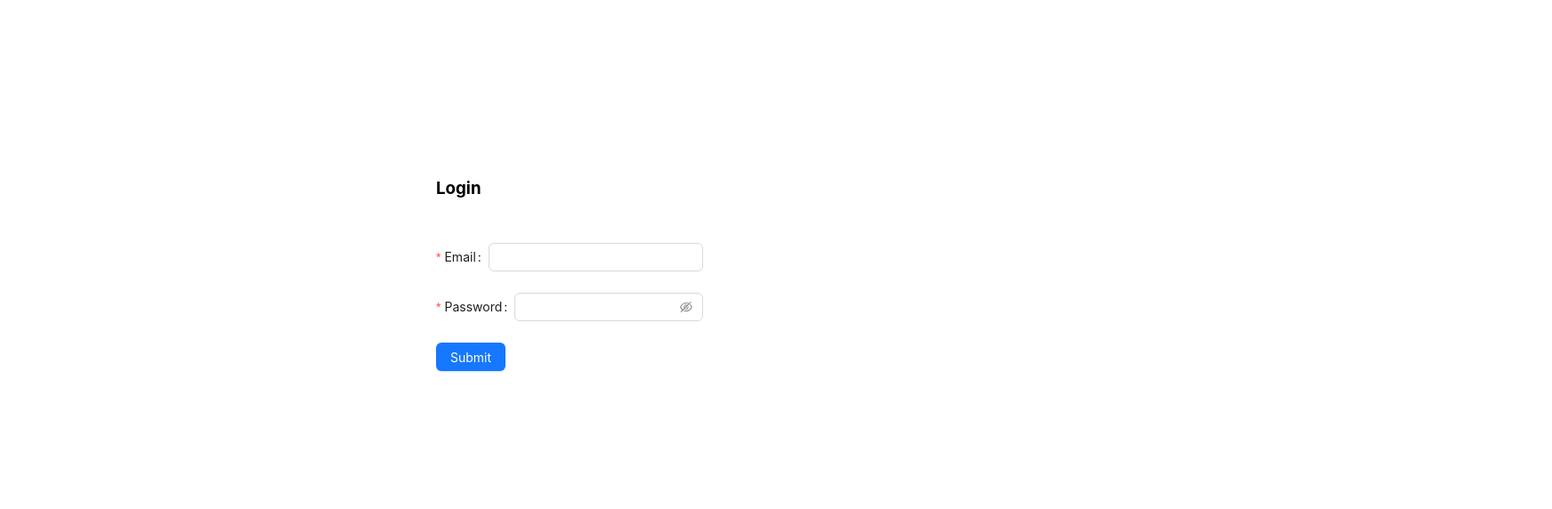
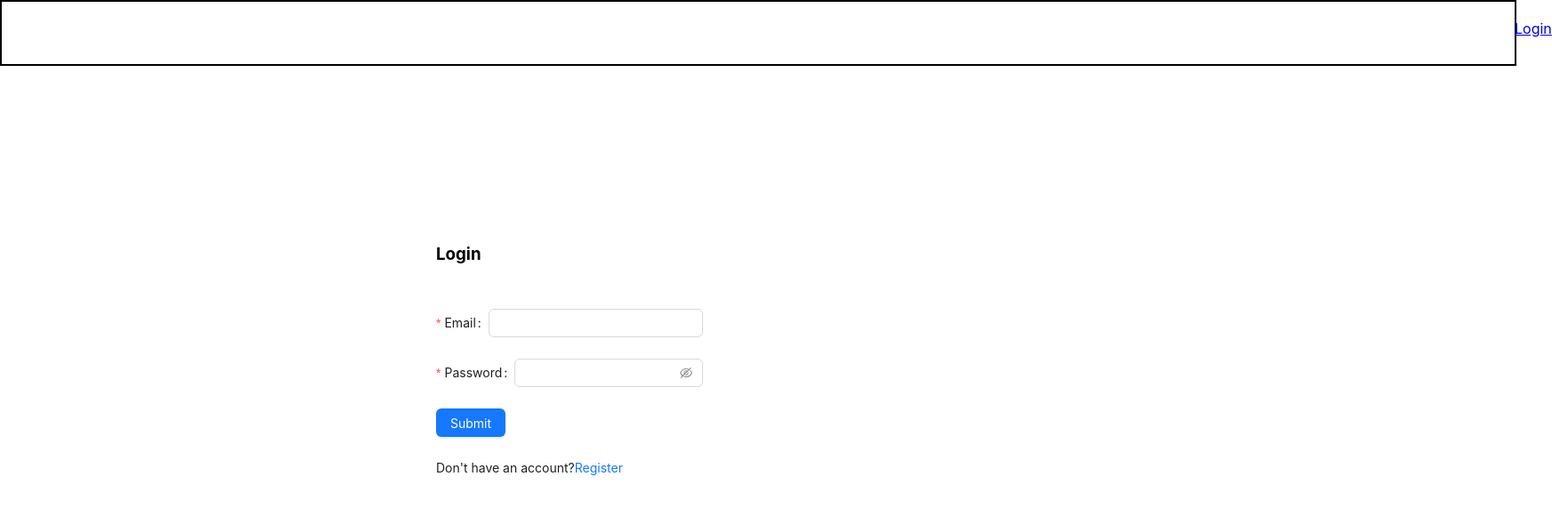
Before and after one commit to pavanrajyaguru/Market-Pulse-Repo, a React (Create React App) app in the folder MarketPulse_proj/react-app/: page /login in a window 1280 px wide. Shown: the top 572 px of the page at 89% size, 1744 px wide, since content can reach past the window. Built offline with nearby package versions, Linux system fonts and the light colour scheme.

Commit message:
card meta.company name , percentage , toast message

```diff
--- a/MarketPulse_proj/react-app/package.json
+++ b/MarketPulse_proj/react-app/package.json
@@ -12,6 +12,7 @@
     "react-dom": "^18.2.0",
     "react-router-dom": "^6.22.3",
     "react-scripts": "5.0.1",
+    "react-toastify": "^10.0.4",
     "web-vitals": "^2.1.4"
   },
   "scripts": {
--- a/MarketPulse_proj/react-app/src/App.css
+++ b/MarketPulse_proj/react-app/src/App.css
@@ -8,7 +8,15 @@
 
  .container-card{
     justify-items: center;
-    margin-top: 200px;
+    margin-top: 60px;
     margin-left: 60px;
+    margin: auto;
+ }
 
+ .container-nav{
+   padding-top: 20px;
+   padding-left: 1700px;
+   height: 50px;
+   width: auto;
+   border: 2px solid black;
  }
--- a/MarketPulse_proj/react-app/src/App.js
+++ b/MarketPulse_proj/react-app/src/App.js
@@ -3,20 +3,30 @@ import Login from './components/Login'
 import Register from './components/Register'
 import {BrowserRouter as Router , Routes,Route} from "react-router-dom"
 import Cards from "./components/Cards"
+import Header from './components/Header'
 const App = () => {
+
   return (
     <>
 
-    {/* <Login/>
-    <Register/> */}
+    <Router>
+      <Header />
+      <Routes>
+        <Route path='/login' element={<Login />}/>
+        <Route path='/register' element={<Register />}/>
+        <Route path='/' element={<Cards />}/>
 
-    <Router>
-      <Routes>
-        <Route path= "/login" element={<Login />}/>
-        <Route path= "/" element={<Cards />}/>
-        <Route path= "/register" element={<Register />}/>
       </Routes>
     </Router>
+
+    {/* <Router>
+    <Header />
+      <Routes>
+        <AuthRoute path="/login" element={<Login/>} isAuthenticated = {isAuthenticated()} fallback="/"/>
+        <AuthRoute path="/register" element={<Register/>} isAuthenticated = {isAuthenticated()} fallback="/"/>
+        <ProtectedRoute path="/" element={<Cards />} isAuthenticated = {isAuthenticated()} fallback="/login"/>
+      </Routes>
+    </Router> */}
 
     </>
   )
--- a/MarketPulse_proj/react-app/src/components/Cards.js
+++ b/MarketPulse_proj/react-app/src/components/Cards.js
@@ -1,11 +1,12 @@
 import React, { useEffect, useState } from 'react'
-import { Card, Space, Button ,Spin} from "antd"
+import { Card, Space, Button, Spin, Modal } from "antd"
 import { ArrowRightOutlined } from '@ant-design/icons';
 import '../App.css'
 import axios from 'axios'
 const Cards = () => {
     const [cardTitle, setCardTitle] = useState([])
-    const [loading,setloading] = useState(true)
+    const [loading, setloading] = useState(true)
+    const [modal, setmodal] = useState(false)
     useEffect(() => {
         getData();
     }, [])
@@ -14,15 +15,24 @@ const Cards = () => {
         const response = await axios.get('/getindices')
         console.log(response.data)
         console.log(response.data)
+        console.log(response.data[0].meta.companyName, "meta.company_name")
         setloading(false)
         setCardTitle(response.data)
 
     }
+    const handleModalOpen = () => {
+        setmodal(true)
+    }
+    const handleModalClose = () => {
+        setmodal(false)
+    }
+
     return (
         <>
-            <div className='container-card' style={{ maxHeight: '220px',
-             overflowY: 'auto'
-             }}>
+            <div className='container-card' style={{
+                maxHeight: '220px',
+                overflowY: 'auto'
+            }}>
                 {loading ? (
 
                     <div style={{ textAlign: 'center', marginTop: '150px' }}>
@@ -32,23 +42,24 @@ const Cards = () => {
                     (<Space direction="horizontal" size={5}>
                         {
                             cardTitle.map((ele, index) => {
+                                // console.log(ele.meta,"[index].meta")
                                 return (
                                     <>
                                         <Card
                                             size="small"
                                             title={ele.symbol}
                                             //   extra={<a href="#">More</a>}
-                                            style={{ width: 170, height: 150 }}
+                                            style={{ width: 170, height: 200 }}
                                         >
                                             <p>{ele.lastPrice}</p>
-                                            <p>{ele.lastUpdatTime}</p>
+                                            {/* <p>{ele.lastUpdatTime}</p> */}
+                                           <p>{ele.meta.companyName}</p>
+                                           <p>{ele.pChange}</p>
                                             {/* <p>{ele.series}</p>
                                             <p>{ele.dayHigh}</p>
                                             <p>{ele.yearHigh}</p>
                                             <p>{ele.yearLow}</p> */}
-                                            <div style={{ marginTop: '10px', textAlign: 'center' }}>
-                                                <Button type="primary">See More</Button>
-                                            </div>
+
                                         </Card>
 
                                     </>
@@ -56,12 +67,20 @@ const Cards = () => {
                             })
                         }
                         <div style={{ marginTop: '10px', textAlign: 'center' }}>
-                            <Button type="text" icon={<ArrowRightOutlined />} />
+                            <Button type="text" icon={<ArrowRightOutlined />} onClick={handleModalOpen} />
                         </div>
                     </Space>
                     )}
 
             </div>
+            <Modal
+                title="Table Data"
+                visible={modal}
+                onCancel={handleModalClose}
+                footer={null}
+            >
+                <h1>Hello</h1>
+            </Modal>
         </>
     )
 }
--- /dev/null
+++ b/MarketPulse_proj/react-app/src/components/Header.js
@@ -0,0 +1,15 @@
+import React from 'react'
+import '../App.css'
+import { NavLink } from 'react-router-dom'
+const Header = () => {
+  return (
+    <>
+        <div className='container-nav'>
+            <NavLink to="/login">Login</NavLink>
+
+        </div>
+    </>
+  )
+}
+
+export default Header
--- a/MarketPulse_proj/react-app/src/components/Login.js
+++ b/MarketPulse_proj/react-app/src/components/Login.js
@@ -2,27 +2,67 @@ import React from 'react';
 import { Form, Input, Button, Checkbox } from 'antd';
 import '../App.css';
 import axios from "axios";
+import { NavLink } from 'react-router-dom';
+import {useNavigate} from 'react-router-dom';
+import { ToastContainer, toast } from 'react-toastify';
+import 'react-toastify/dist/ReactToastify.css';
 const Login = () => {
+  const history = useNavigate();
   const onFinish = async(values) => {
-    try{
-        console.log('Received values:', values);
-    const response = await axios.post(`/auth_user`, values)
-    const data = await response.json();
-      console.log(data,"data");
+
+    axios.post('/auth_user', values)
+    .then(function (response) {
+      // console.log('Success!', response.data);
+      console.log(response.data.code)
+      if(response.data.code == 1){
+
+        handleToast("success",response.data.msg)
+        history('/')
+
+      }
+      else{
+        handleToast("fail",response.data.msg)
+      }
+
+    })
+    .catch(function (error) {
+      console.error('An error occurred:', error);
+
+    });
+
+  };
+  const handleToast = (type,msg) =>{
+    if(type == "success"){
+      toast.success(msg,{
+        position:'bottom-right',
+        bodyStyle:{
+
+          color : "green"
+        }
+      });
     }
-    catch(error){
-        console.log(error)
+    else if(type == "fail"){
+      toast.error(msg,{
+        position:'bottom-right',
+        bodyStyle:{
+
+          color : "red"
+        }
+      });
     }
 
-  };
+
+  }
 
   const onFinishFailed = (errorInfo) => {
     console.log('Failed:', errorInfo);
+
   };
 
   return (
     <div className='container'>
         <h3>Login</h3>
+
     <Form
       name="basic"
     //   initialValues={{ remember: true }}
@@ -59,7 +99,12 @@ const Login = () => {
           Submit
         </Button>
       </Form.Item>
+      <p>Don't have an account?
+      <NavLink to="/register">Register</NavLink>
+      </p>
+
     </Form>
+    <ToastContainer />
     </div>
   );
 };
--- a/MarketPulse_proj/react-app/src/components/Register.js
+++ b/MarketPulse_proj/react-app/src/components/Register.js
@@ -2,7 +2,7 @@ import React from 'react';
 import { Form, Input, Button, Select} from 'antd';
 import '../App.css';
 import axios from "axios";
-
+import { NavLink } from 'react-router-dom';
 const Register = () => {
   const onFinish = async (values) => {
     console.log('Received values:', values);
@@ -80,6 +80,9 @@ const Register = () => {
           Submit
         </Button>
       </Form.Item>
+      <p>Already have an account?
+      <NavLink to="/login">Login</NavLink>
+      </p>
     </Form>
     </div>
   );
```
Also changed, not shown: 1 other file (tests, documents, lock files or other folders).
